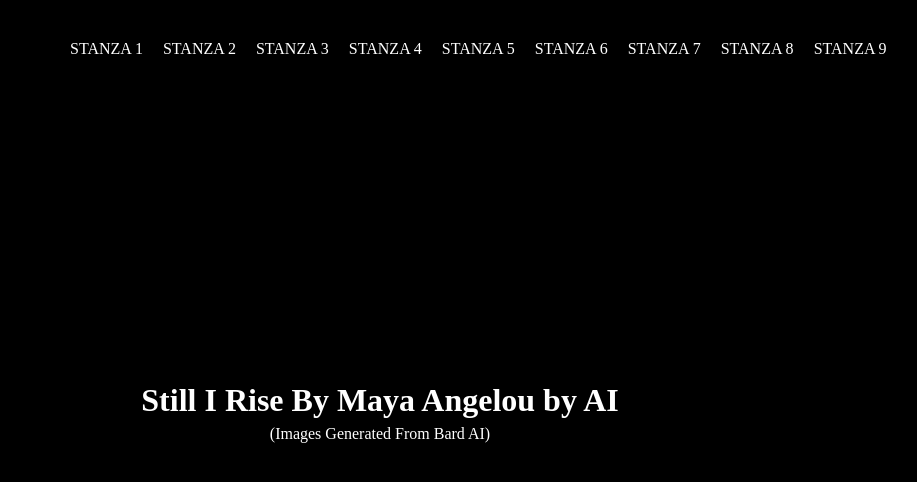
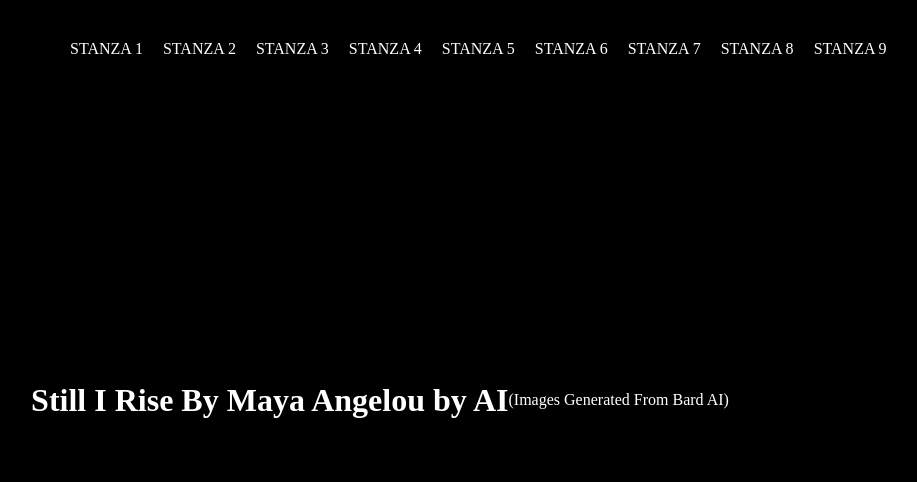
Before and after one commit to DevSrivastava03/Advanced-CC-Lab-2024, a plain HTML site: page Project 1/index.html in a window 1280 px wide. Shown: the whole page, without its empty margins (260-1177 px from the left). Drawn offline with Linux system fonts and the light colour scheme.

Commit message:
Update style.css

```diff
--- a/Project 1/style.css
+++ b/Project 1/style.css
@@ -10,14 +10,7 @@ body {
   margin: 0;
   position: relative;
 }
-p {
-  color: white;
-  text-align: center;
-  position: absolute;
-  top: 50%;
-  transform: translateY(50%);
-  width: 100%;
-}
+
 .top-heading {
   font-family: 'Shadows Into Light Regular', sans-serif;
   color: white;
```
